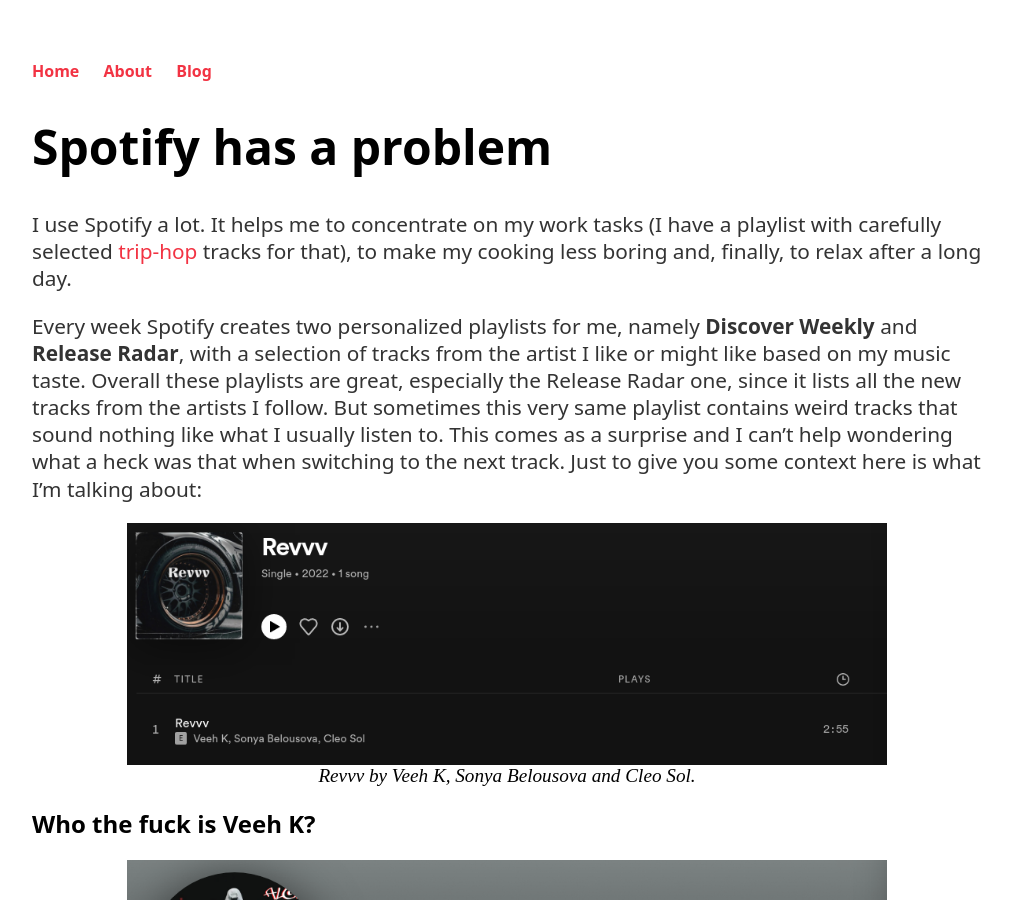
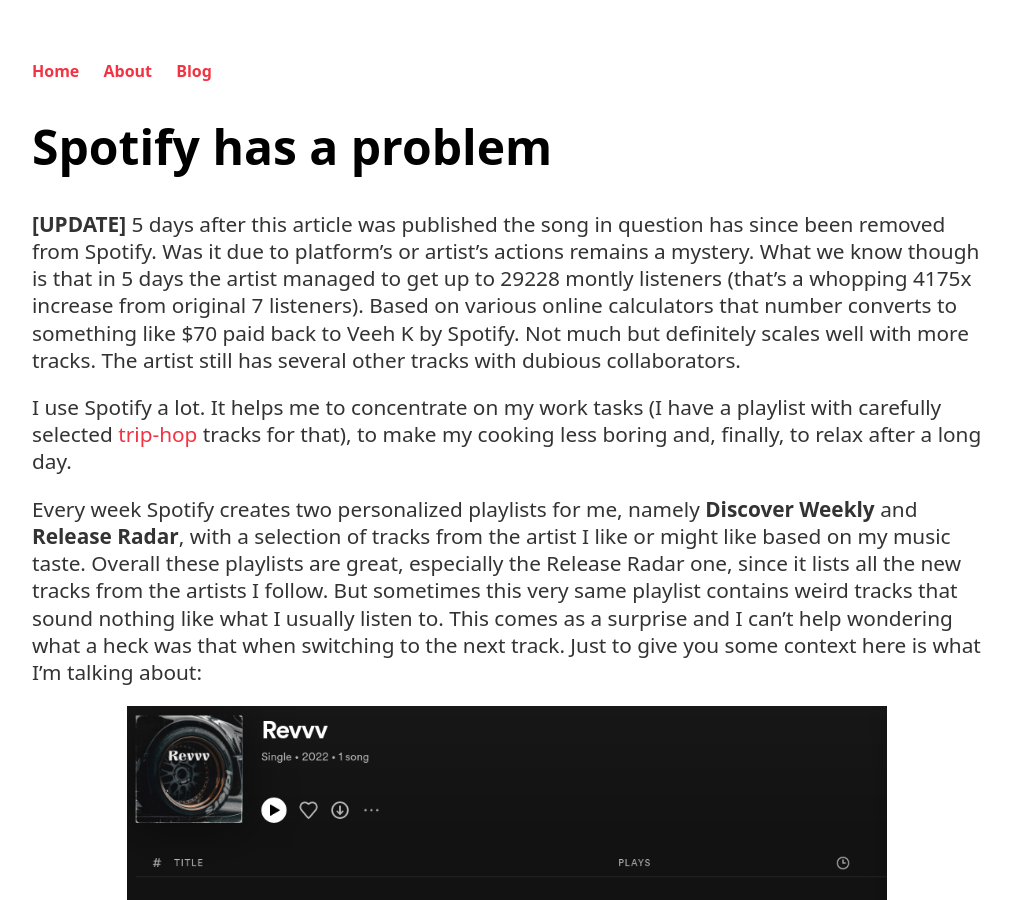
Before and after one commit to zavalyshyn/zavalyshyn.github.io, a Jekyll site: the page built from _posts/2022-08-26-spotify-has-a-problem.markdown, in a window 1280 px wide and 900 px high. Shown: the whole window, without its empty margins (133-1145 px from the left). Built offline with Jekyll 4.4.1, drawn with Linux system fonts in a browser that asks for light colours.

Commit message:
Added an update

```diff
--- a/_posts/2022-08-26-spotify-has-a-problem.markdown
+++ b/_posts/2022-08-26-spotify-has-a-problem.markdown
@@ -4,6 +4,8 @@
 date:   2022-08-26 13:05:28 +0200
 categories: spotify
 ---
+
+**[UPDATE]** 5 days after this article was published the song in question has since been removed from Spotify. Was it due to platform's or artist's actions remains a mystery. What we know though is that in 5 days the artist managed to get up to 29228 montly listeners (that's a whopping 4175x increase from original 7 listeners). Based on various online calculators that number converts to something like $70 paid back to Veeh K by Spotify. Not much but definitely scales well with more tracks. The artist still has several other tracks with dubious collaborators.
 
 I use Spotify a lot. It helps me to concentrate on my work tasks (I have a playlist with carefully selected [trip-hop][trip-hop-playlist] tracks for that), to make my cooking less boring and, finally, to relax after a long day.
 
```
